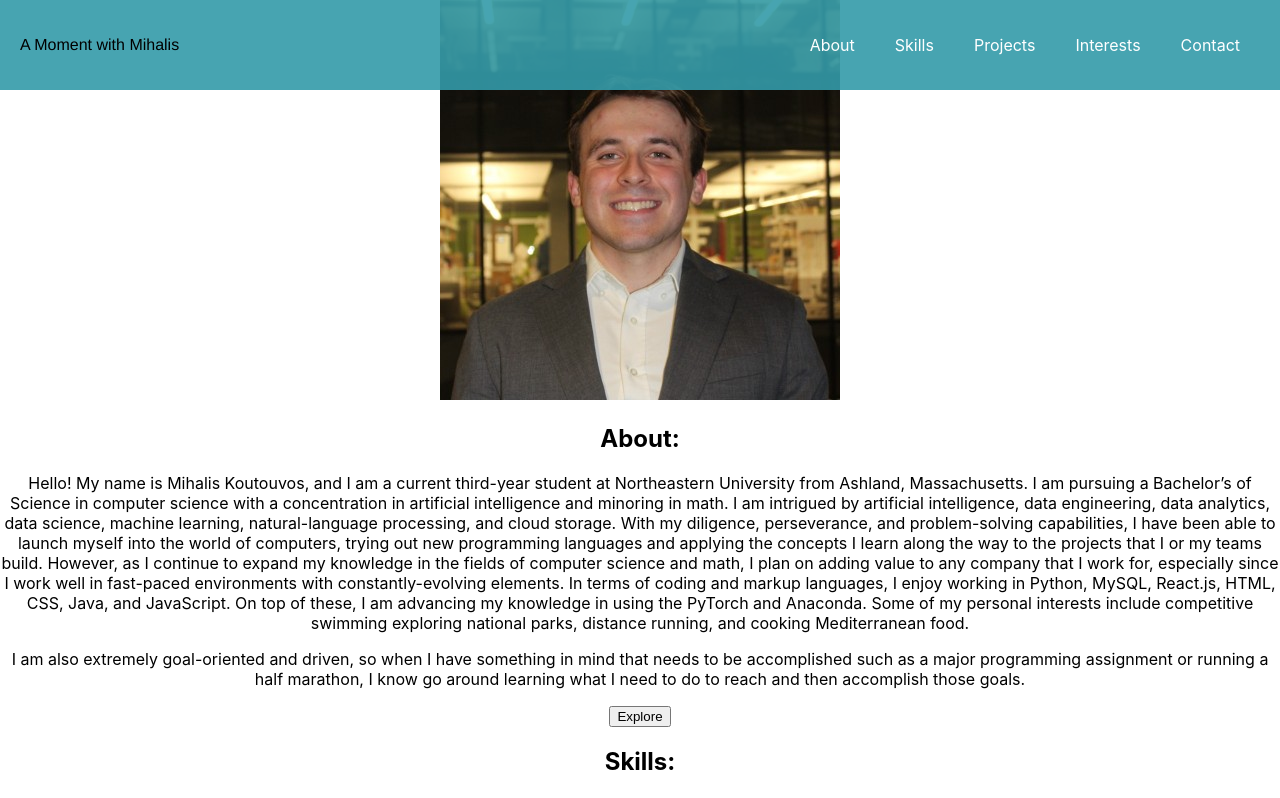
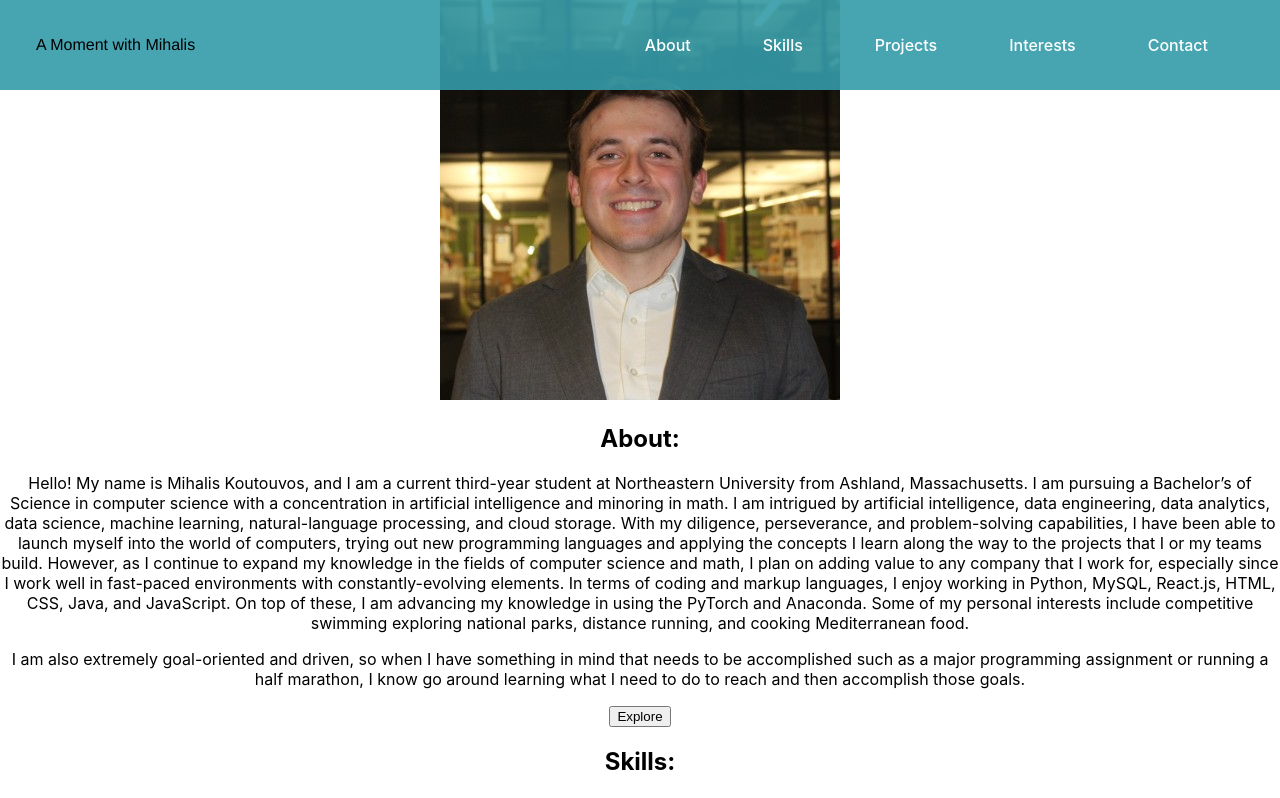
Before and after one commit to Mihalis-Koutouvos/updated_personal_website, a React (Create React App) app in the folder updated_personal_website/: page / in a window 1280 px wide. Shown: the top 798 px of the page. Built offline with nearby package versions, Linux system fonts and the light colour scheme.

Commit message:
Fixed up some of the navbar code. Should be done for now

```diff
--- a/updated_personal_website/src/Navbar.js
+++ b/updated_personal_website/src/Navbar.js
@@ -38,23 +38,23 @@ const Navbar = () => {
             </div>
 
             <ul className={click ? "nav-menu active" : "nav-menu"}>
-                <li>
+                <li className='nav-item'>
                     <Link to="about" spy={true} smooth={true} offset={-100} duration={500} onClick={closeMenu}>About</Link>
                 </li>
 
-                <li>
+                <li className='nav-item'>
                     <Link to="skills" spy={true} smooth={true} offset={-100} duration={500} onClick={closeMenu}>Skills</Link>
                 </li>
 
-                <li>
+                <li className='nav-item'>
                     <Link to="projects" spy={true} smooth={true} offset={-100} duration={500} onClick={closeMenu}>Projects</Link>
                 </li>
 
-                <li>
+                <li className='nav-item'>
                     <Link to="interests" spy={true} smooth={true} offset={-100} duration={500} onClick={closeMenu}>Interests</Link>
                 </li>
 
-                <li>
+                <li className='nav-item'>
                     <Link to="contact" spy={true} smooth={true} offset={-100} duration={500} onClick={closeMenu}>Contact</Link>
                 </li>
 
--- a/updated_personal_website/src/index.css
+++ b/updated_personal_website/src/index.css
@@ -1,3 +1,11 @@
+:root {
+  --secondary-color: #ffea00;
+}
+
+* {
+  box-sizing: border-box;
+}
+
 body {
   margin: 0;
   font-family: -apple-system, BlinkMacSystemFont, 'Segoe UI', 'Roboto', 'Oxygen',
@@ -11,3 +19,11 @@ code {
   font-family: source-code-pro, Menlo, Monaco, Consolas, 'Courier New',
     monospace;
 }
+
+ul {
+  list-style-type: none;
+}
+
+a {
+  text-decoration: none;
+}
```
